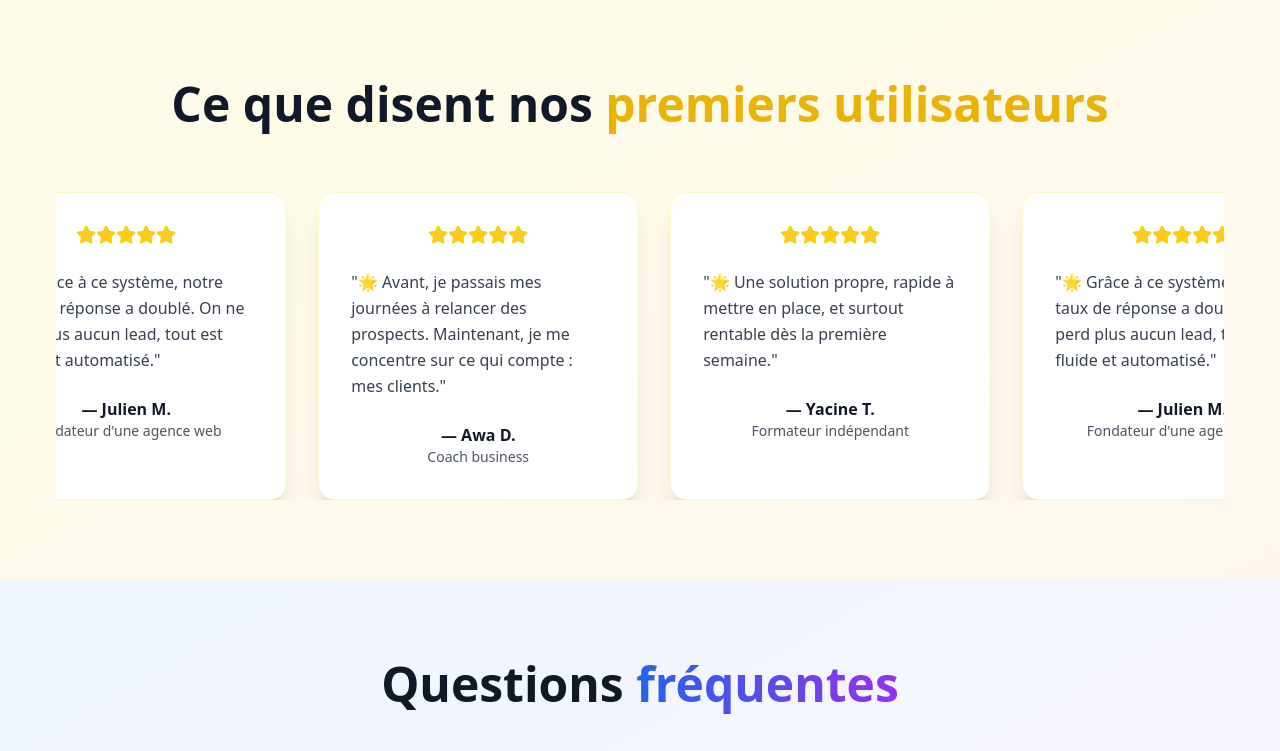
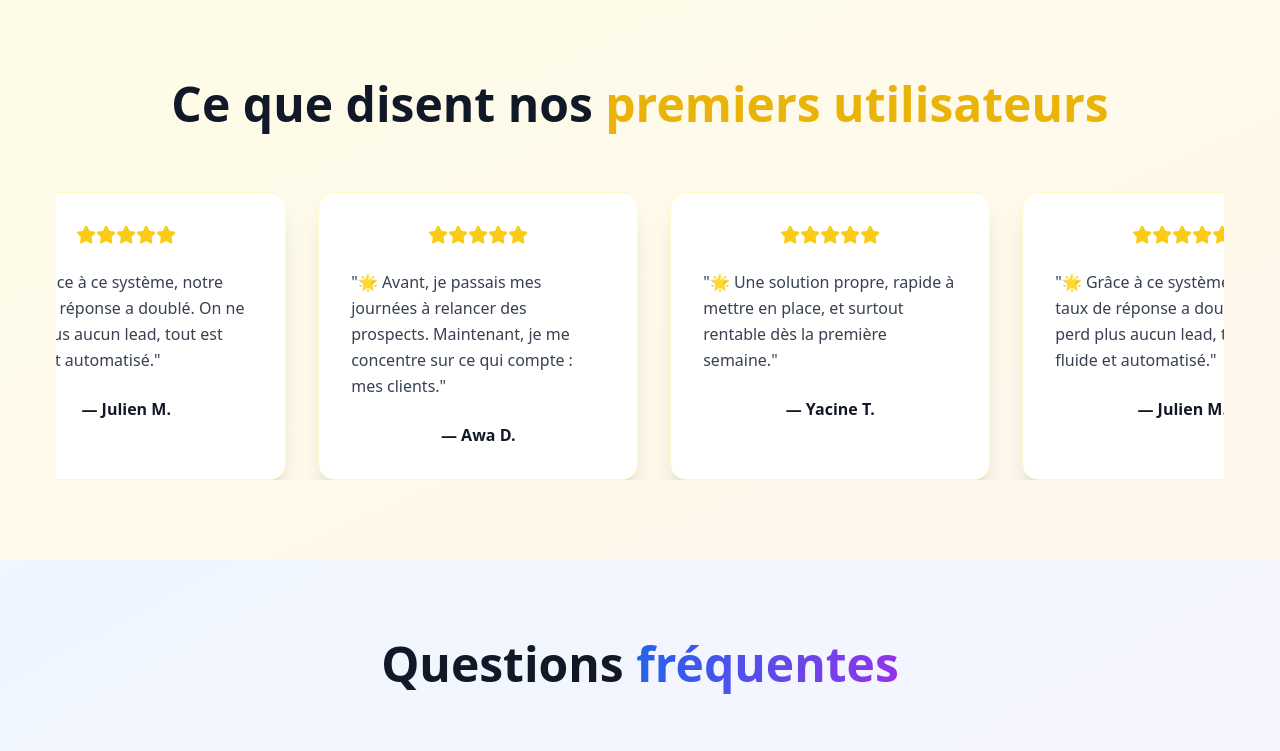
Before and after one commit to boubafa/lead-flow-autopilot-pro, a React (Vite) app: page / in a window 1280 px wide. Shown: the part 5457-6208 px from the top of the page. Built offline with nearby package versions, Linux system fonts and the light colour scheme.

Commit message:
Visual edit in Lovable
Edited UI in Lovable

```diff
--- a/src/components/NewTestimonialsSection.tsx
+++ b/src/components/NewTestimonialsSection.tsx
@@ -1,30 +1,22 @@
-
 import { Star } from "lucide-react";
-
 const NewTestimonialsSection = () => {
-  const testimonials = [
-    {
+  const testimonials = [{
     text: "Grâce à ce système, notre taux de réponse a doublé. On ne perd plus aucun lead, tout est fluide et automatisé.",
     author: "Julien M.",
     role: "Fondateur d'une agence web"
-    },
-    {
+  }, {
     text: "Avant, je passais mes journées à relancer des prospects. Maintenant, je me concentre sur ce qui compte : mes clients.",
     author: "Awa D.",
     role: "Coach business"
-    },
-    {
+  }, {
     text: "Une solution propre, rapide à mettre en place, et surtout rentable dès la première semaine.",
     author: "Yacine T.",
     role: "Formateur indépendant"
-    }
-  ];
+  }];
 
   // Triple les témoignages pour un effet de scroll infini fluide
   const infiniteTestimonials = [...testimonials, ...testimonials, ...testimonials];
-
-  return (
-    <section className="py-20 px-6 bg-gradient-to-br from-yellow-50 to-orange-50">
+  return <section className="py-20 px-6 bg-gradient-to-br from-yellow-50 to-orange-50">
       <div className="container mx-auto">
         <div className="text-center mb-16">
           <h2 className="text-4xl md:text-5xl font-bold mb-6 text-gray-900">
@@ -35,22 +27,18 @@ const NewTestimonialsSection = () => {
         {/* Carrousel infini */}
         <div className="overflow-hidden">
           <div className="flex animate-scroll-testimonials space-x-8">
-            {infiniteTestimonials.map((testimonial, index) => (
-              <div key={index} className="flex-shrink-0 w-80 bg-white rounded-2xl p-8 shadow-xl border border-yellow-100 hover:shadow-2xl transition-all duration-300">
+            {infiniteTestimonials.map((testimonial, index) => <div key={index} className="flex-shrink-0 w-80 bg-white rounded-2xl p-8 shadow-xl border border-yellow-100 hover:shadow-2xl transition-all duration-300">
                 <div className="flex justify-center mb-6">
-                  {[...Array(5)].map((_, i) => (
-                    <Star key={i} className="w-5 h-5 text-yellow-400 fill-current" />
-                  ))}
+                  {[...Array(5)].map((_, i) => <Star key={i} className="w-5 h-5 text-yellow-400 fill-current" />)}
                 </div>
                 <blockquote className="text-gray-700 mb-6 leading-relaxed">
                   "🌟 {testimonial.text}"
                 </blockquote>
                 <div className="text-center">
                   <div className="font-bold text-gray-900">— {testimonial.author}</div>
-                  <div className="text-gray-600 text-sm">{testimonial.role}</div>
+
                 </div>
-              </div>
-            ))}
+              </div>)}
           </div>
         </div>
 
@@ -70,8 +58,6 @@ const NewTestimonialsSection = () => {
           `}
         </style>
       </div>
-    </section>
-  );
+    </section>;
 };
-
 export default NewTestimonialsSection;
```
Lines whose indentation alone changed are shown as unchanged.
